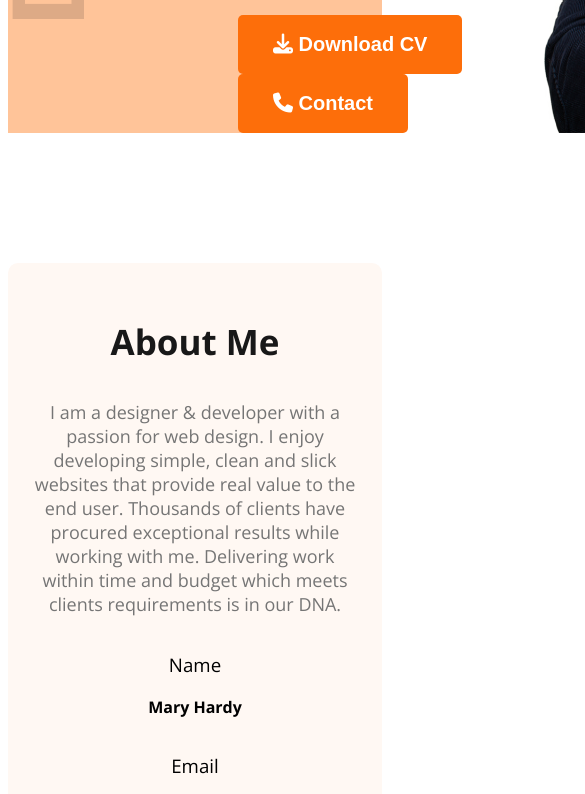
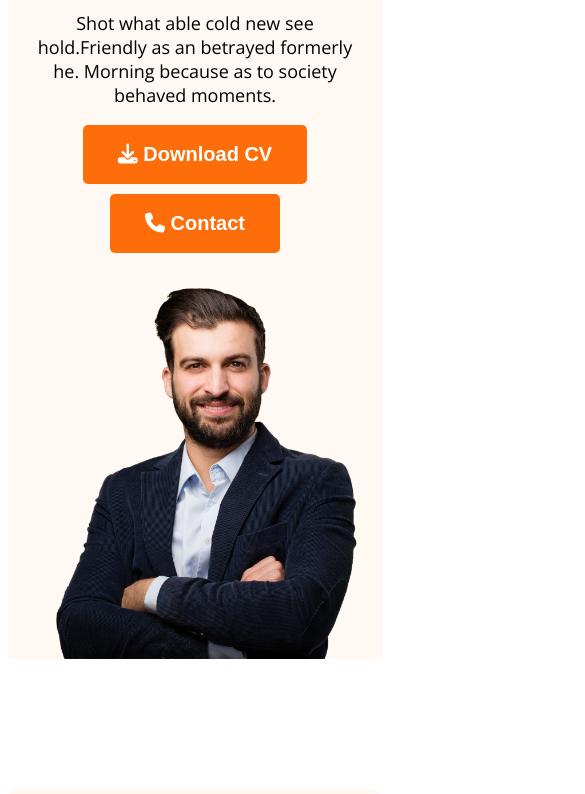
Before and after one commit to Abidafi/Module-08--Responsive-Web-Developer-Portfolio-, a plain HTML site: page index.html in a window 390 px wide. Shown: the part 752-1546 px from the top of the page, 585 px wide, since content can reach past the window. Drawn offline with nearby package versions, Linux system fonts and the light colour scheme.

Commit message:
Entire Project Responsive Design is done

```diff
--- a/styles/portfolio.css
+++ b/styles/portfolio.css
@@ -168,8 +168,9 @@ footer input[type="text"], footer input[type="email"], footer textarea{
 .hide{
     display: none;
 }
+
 @media screen and (max-width: 576px) {
-    .skills-container, .resume-container, .about-items {
+    .skills-container, .resume-container, .about-items, .banner, nav {
         flex-direction: column;
     }
 }
@@ -178,6 +179,23 @@ footer input[type="text"], footer input[type="email"], footer textarea{
     footer {
         flex-direction: column;
         padding: 20px;
+    }
+    .header{
+        background-image: none;
+    }
+    .banner{
+        margin: 20px;
+        gap: 10px;
+    }
+    .banner-content{
+        text-align: center;
+        gap: 10px;
+    }
+    .banner-content > .btn-primary{
+        margin-bottom: 10px;
+    }
+    .banner-img{
+        width: 100%;
     }
     .about{
         padding: 20px;
```
